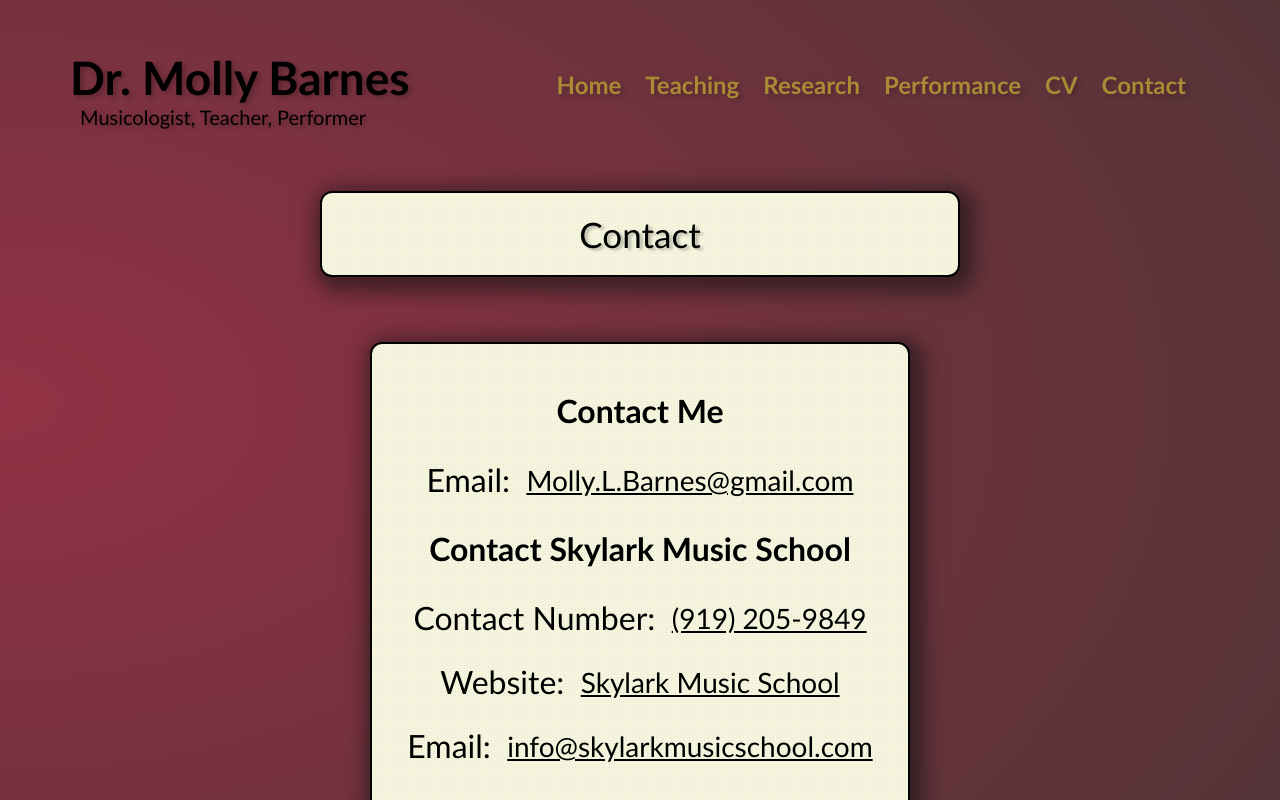
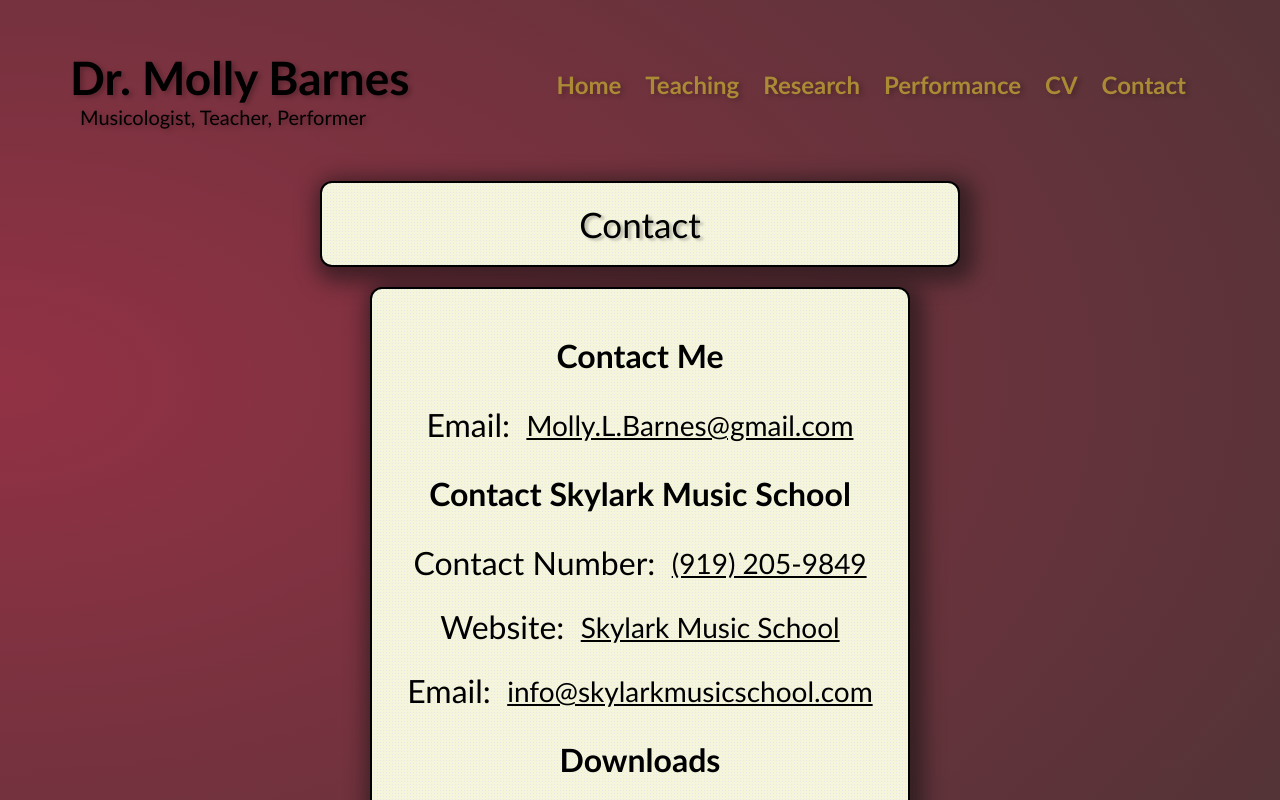
Before and after one commit to jlayher/molly-barnes-music, a Next.js app: page /contact in a window 1280 px wide. Shown: the top 800 px of the page. Built offline with nearby package versions, Linux system fonts and the light colour scheme.

Commit message:
changed margin in contact page

```diff
--- a/src/styles/contact.module.css
+++ b/src/styles/contact.module.css
@@ -12,7 +12,7 @@
 
 
         max-width: 50%;
-        margin-top: 10px;
+        /* margin-top: 10px; */
         /* position: relative; */
         border-radius: 12px;
         border: 2px solid black;
@@ -53,7 +53,7 @@
 
     padding: 10px;
     /* max-width: 65%; */
-    margin-top: 45px;
+    margin-top: 0px;
 
 /* gradient generated with cssmatic.com */
     -webkit-box-shadow: 5px 6px 20px 9px rgba(18,18,18,0.57);
```
